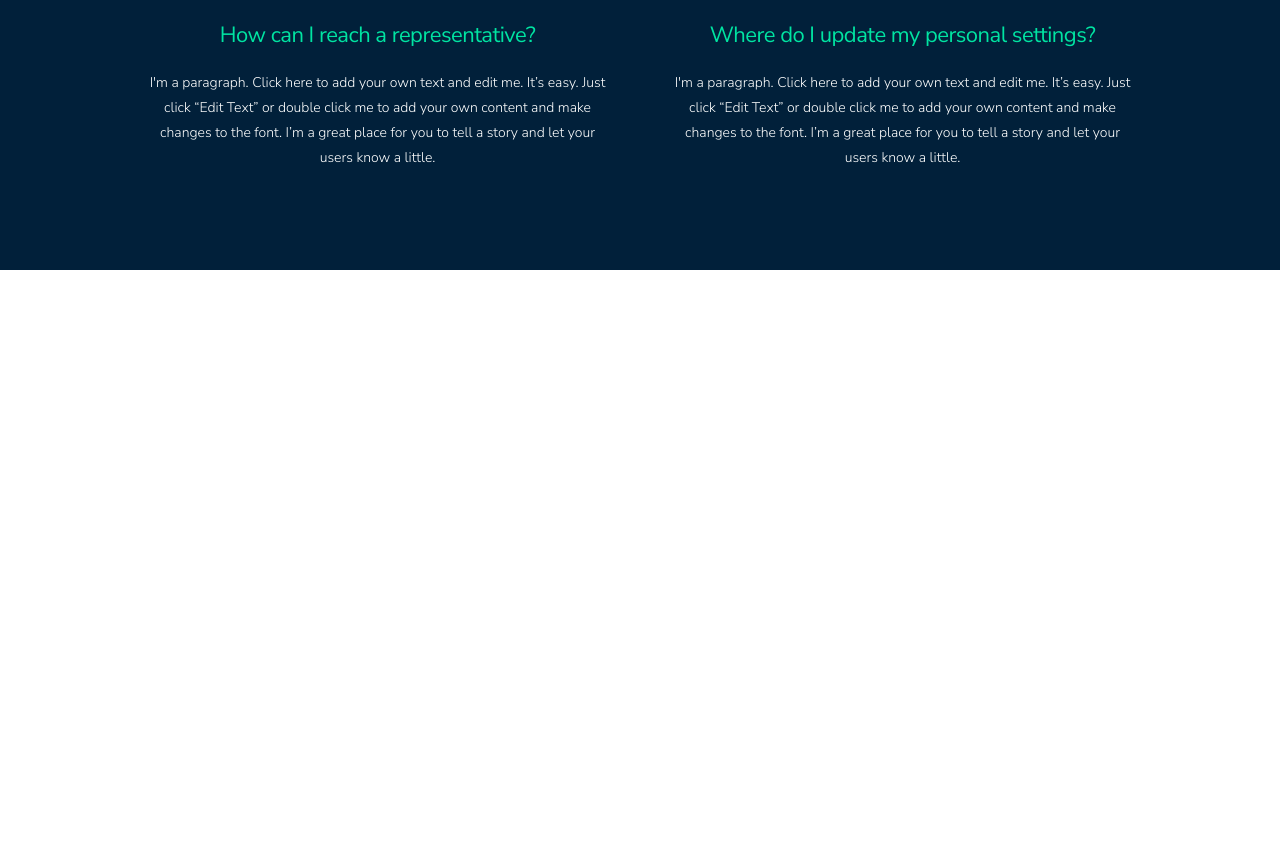
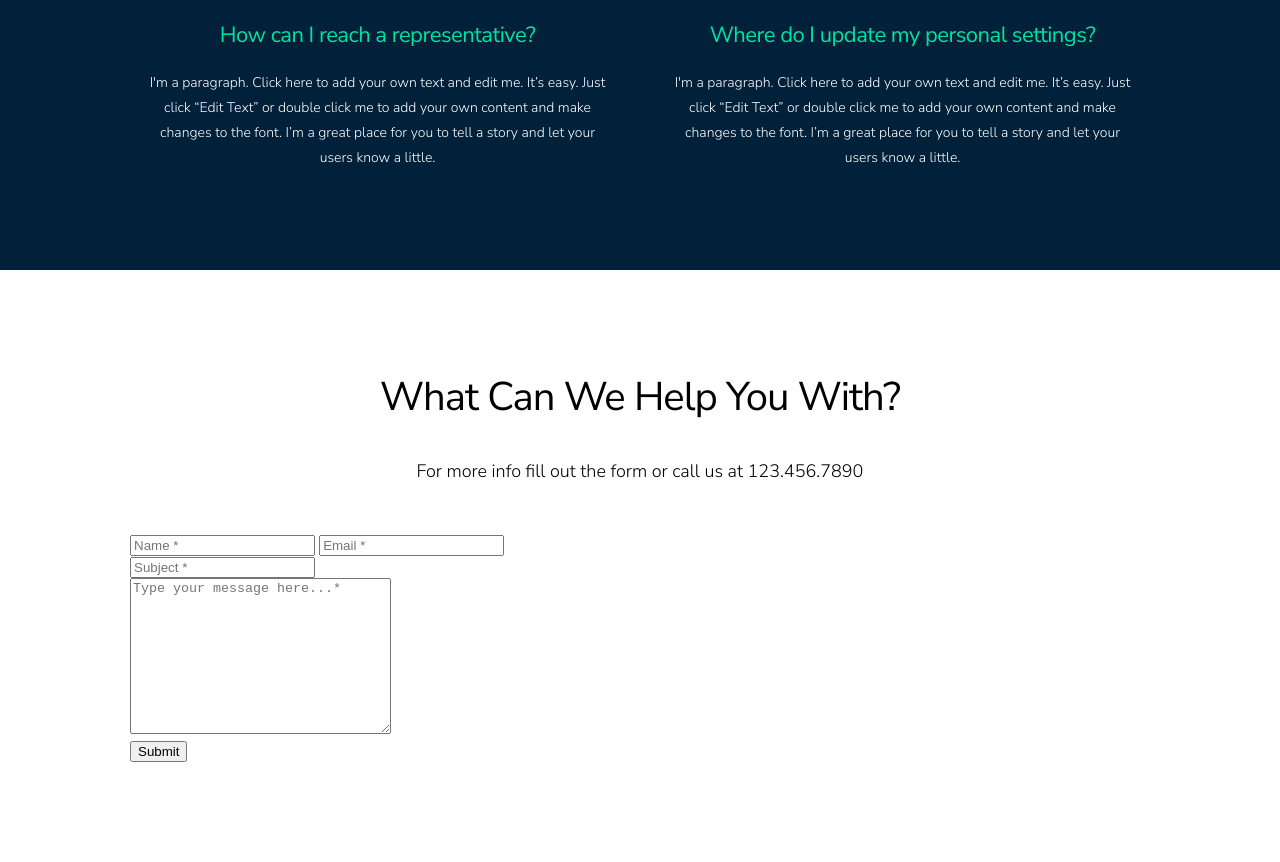
Before and after one commit to shakenac/flashTrade, a plain HTML site: page index.html in a window 1280 px wide. Shown: the part 4767-5629 px from the top of the page. Before the commit the page ends 5037 px from the top, so only its background shows below. Drawn offline with Linux system fonts and the light colour scheme.

Commit message:
Created Contact section

```diff
--- a/index.html
+++ b/index.html
@@ -252,7 +252,44 @@
          </div>
 
       </div>
+   </section>
 
+   <!-- CONTACT -->
+   <section class="contact section-padding">
+      <div class="container">
+
+         <!-- section header -->
+         <div class="section-header">
+            <h2>What Can We Help You With?</h2>
+            <p>For more info fill out the form or call us at 123.456.7890</p>
+         </div>
+
+         <!-- Contact form -->
+         <div class="contact__form">
+            <form class="grid">
+
+               <!-- name-email -->
+               <div class="name-email">
+                  <input type="text" name="name" placeholder="Name *" required>
+                  <input type="email" name="email" placeholder="Email *" required>
+               </div>
+               <!-- subject -->
+               <div class="subject">
+                  <input type="text" name="subject" placeholder="Subject *" required>
+               </div>
+               <!-- message -->
+               <div class="message">
+                  <textarea name="message" id="message" cols="30" rows="10" placeholder="Type your message here...*" required></textarea>
+               </div>
+               <!-- submit button -->
+               <div class="submit">
+                  <input type="submit" class="form-btn" value="Submit">
+               </div>
+
+            </form>
+         </div>
+
+      </div>
    </section>
 
 
```
